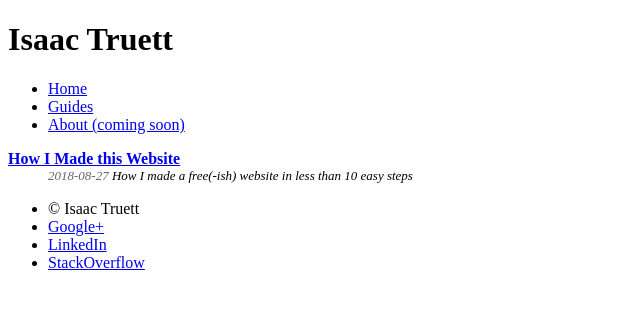
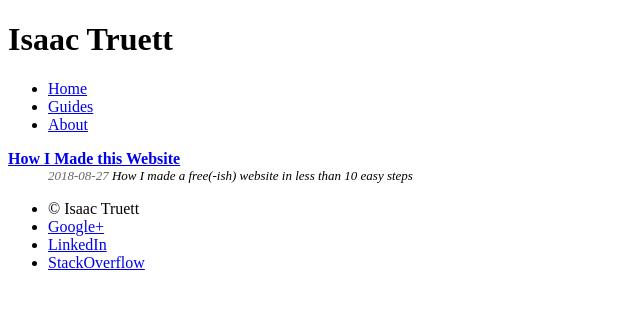
Before and after one commit to itruett/isaac.truett.info, a Jekyll site: the page built from index.html, in a window 1280 px wide. Shown: the top 309 px of the page, without its empty margins (0-640 px from the left). Built offline with Jekyll 4.4.1, drawn with Linux system fonts in a browser that asks for light colours.

Commit message:
Removes the (coming soon) label from the About link in the header.

```diff
--- a/_includes/header.html
+++ b/_includes/header.html
@@ -1,10 +1,10 @@
-<header>
+<header class=page-header>
 	<h1><a href="{% link index.html %}">Isaac Truett</a></h1>
 	<nav>
 		<ul>
 			<li><a href="{% link index.html %}">Home</a></li>
 			<li><a href="{% link guides.html %}">Guides</a></li>
-			<li><a href="{% link about.html %}">About (coming soon)</a></li>
+			<li><a href="{% link about.html %}">About</a></li>
 		</ul>
 	</nav>
 </header>
```
